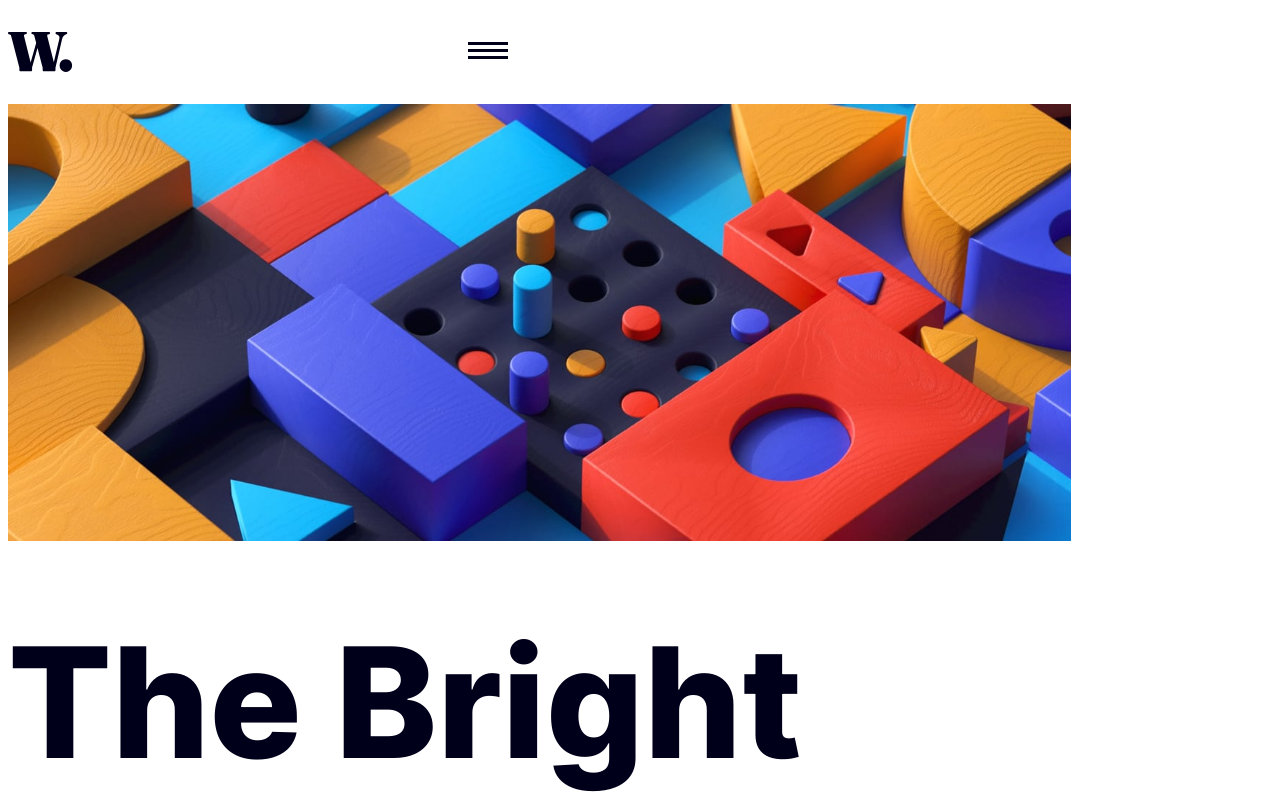
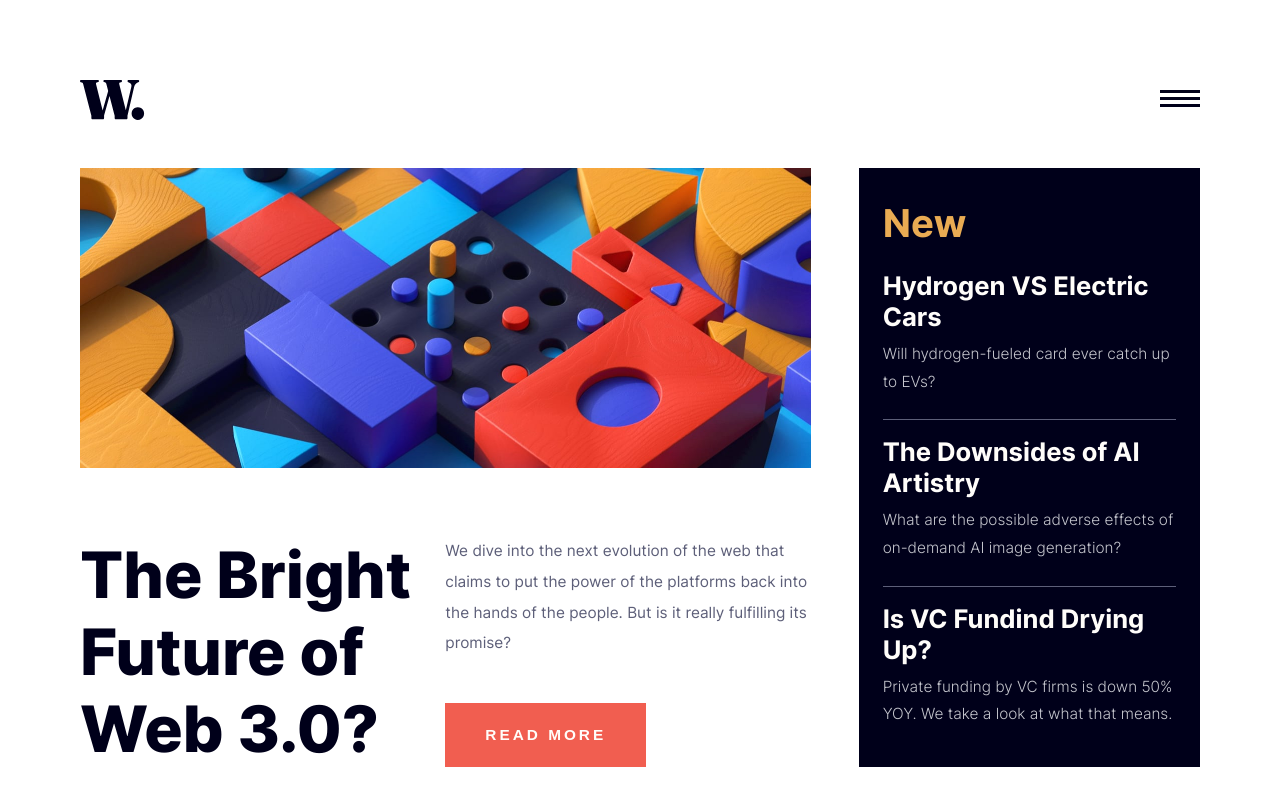
Before and after one commit to MatheusHG94/news-page-fementor, a React (Create React App) app: page / in a window 1280 px wide. Shown: the top 800 px of the page. Built offline with nearby package versions, Linux system fonts and the light colour scheme.

Commit message:
desktop adjust.

```diff
--- a/src/components/Banner/Banner.module.scss
+++ b/src/components/Banner/Banner.module.scss
@@ -1,12 +1,11 @@
 .Banner {
 
     &_image {
-        max-height: 437px;
         max-width: 100%;
     }
 }
 
-@media screen and (min-width: 1440px) {
+@media screen and (min-width: 1024px) {
     .Banner {
         grid-area: banner;
     }
--- a/src/components/Banner/index.jsx
+++ b/src/components/Banner/index.jsx
@@ -6,7 +6,7 @@ import imageDesktop from './image-web-3-desktop.jpg'
 export default function Banner() {
   return (
     <picture className={styles.Banner} >
-      <source srcSet={imageDesktop} media='(min-width: 1280px)' />
+      <source srcSet={imageDesktop} media='(min-width: 1024px)' />
       <img className={styles.Banner_image} src={imageMobile} alt="banner containing different geometric shapes" />
     </picture>
   )
--- a/src/components/Button/Button.module.scss
+++ b/src/components/Button/Button.module.scss
@@ -18,8 +18,10 @@
     cursor: pointer;
 }
 
-@media screen and (min-width: 1440px) {
+@media screen and (min-width: 1024px) {
     .Button {
         font-size: $desktop-paragraph-size;
+        padding: 0;
+        height: 4rem;
     }
 }
--- a/src/components/Header/Header.module.scss
+++ b/src/components/Header/Header.module.scss
@@ -4,11 +4,10 @@
     align-items: center;
 
     margin: 2rem 0;
-    max-width: 500px;
 }
 
-@media screen and (min-width: 1440px) {
+@media screen and (min-width: 1024px) {
     .Header {
-        margin-bottom: 4rem;
+        margin-bottom: 3rem;
     }
 }
--- a/src/components/MainNews/MainNews.module.scss
+++ b/src/components/MainNews/MainNews.module.scss
@@ -19,9 +19,9 @@
     }
 }
 
-@media screen and (min-width: 1440px) {
+@media screen and (min-width: 1024px) {
     .MainNews {
-        grid-template-rows: 2fr 1fr;
+        grid-template-rows: 1fr auto;
         grid-template-columns: repeat(2, 1fr);
         row-gap: 0;
 
--- a/src/components/PopularNewsSection/PopularNews/PopularNews.module.scss
+++ b/src/components/PopularNewsSection/PopularNews/PopularNews.module.scss
@@ -39,8 +39,9 @@
     }
 }
 
-@media screen and (min-width: 1440px) {
+@media screen and (min-width: 1024px) {
     .News {
+        column-gap: 1rem;
 
         &_order {
             font-size: 2.5vw;
--- a/src/components/PopularNewsSection/PopularNewsSection.module.scss
+++ b/src/components/PopularNewsSection/PopularNewsSection.module.scss
@@ -6,7 +6,7 @@
     row-gap: 2rem;
 }
 
-@media screen and (min-width: 1440px) {
+@media screen and (min-width: 1024px) {
     .PopularNews {
         grid-template-rows: auto;
         grid-template-columns: repeat(3, 1fr);
--- a/src/components/RecentNewsSection/RecentNews/RecentNews.module.scss
+++ b/src/components/RecentNewsSection/RecentNews/RecentNews.module.scss
@@ -31,7 +31,7 @@
     }
 }
 
-@media screen and (min-width: 1440px) {
+@media screen and (min-width: 1024px) {
     .News {
 
         &_title {
--- a/src/components/RecentNewsSection/RecentNewsSection.module.scss
+++ b/src/components/RecentNewsSection/RecentNewsSection.module.scss
@@ -3,7 +3,6 @@
 .RecentNews {
     background-color: $dark-blue;
     padding: 0 1.5rem;
-    max-width: 500px;
 
     &_sectionTitle {
         color: $orange;
@@ -12,7 +11,7 @@
     }
 }
 
-@media screen and (min-width: 1440px) {
+@media screen and (min-width: 1024px) {
     .RecentNews {
         grid-area: recent;
 
--- a/src/pages/MainPage/MainPage.module.scss
+++ b/src/pages/MainPage/MainPage.module.scss
@@ -4,7 +4,7 @@
     row-gap: 4rem;
 }
 
-@media screen and (min-width: 1440px) {
+@media screen and (min-width: 1024px) {
     .Main {
         grid-template-rows: repeat(3, auto);
         grid-template-columns: repeat(3, 1fr);
--- a/src/styles/_variables.scss
+++ b/src/styles/_variables.scss
@@ -8,7 +8,7 @@ $title-size: 5.5vw;
 $main-title-size: 12vw;
 
 //typography - desktop
-$desktop-paragraph-size: 1vw;
+$desktop-paragraph-size: 1.2vw;
 $desktop-title-size: 2vw;
 $desktop-main-title-size: 5vw;
 
--- a/src/styles/globalStyles.scss
+++ b/src/styles/globalStyles.scss
@@ -34,7 +34,7 @@ body::-webkit-scrollbar-thumb {
     background-color: $red;
 }
 
-@media screen and (min-width: 1440px) {
+@media screen and (min-width: 1024px) {
     body {
         margin: 5rem;
     }
```
